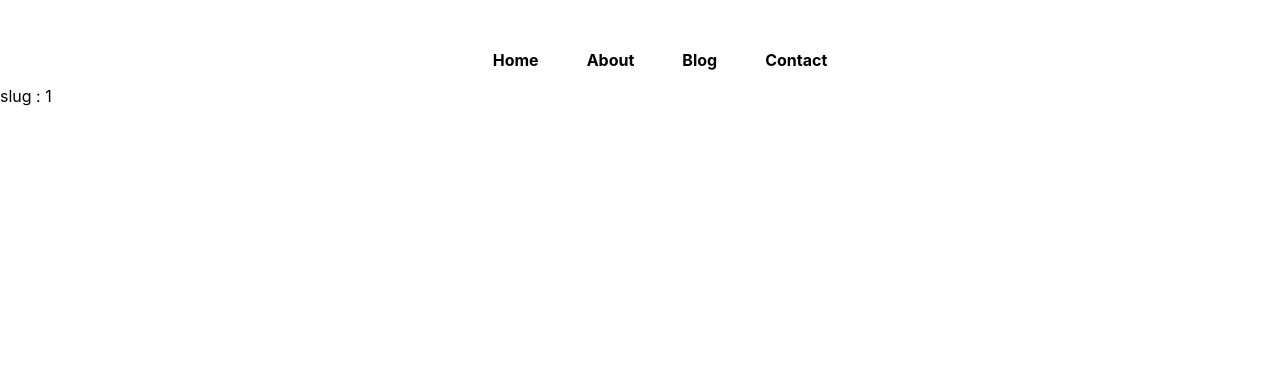
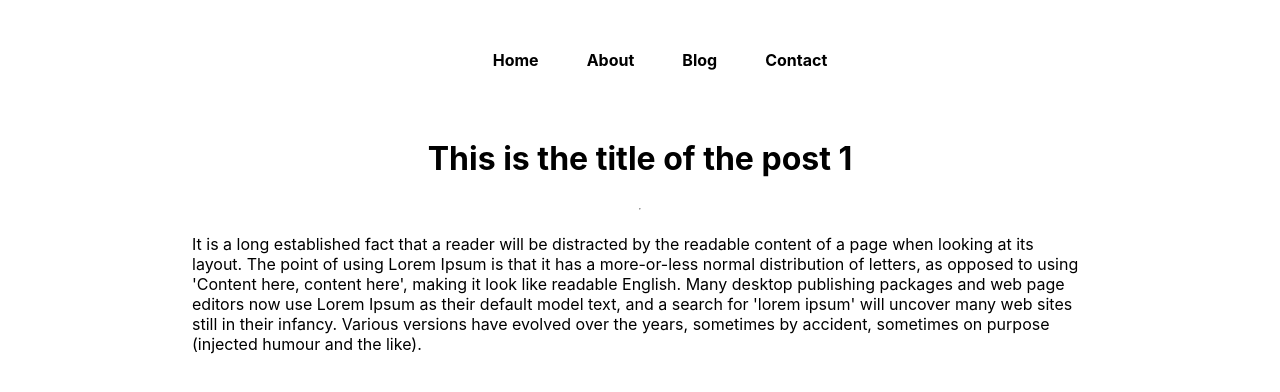
Before and after one commit to Ahtisham-Shakir/NEXTJS-Projects, a Next.js app in the folder huntingcoder/: page /blogpost/1 in a window 1280 px wide. Shown: the top 392 px of the page. Built offline with nearby package versions, Linux system fonts and the light colour scheme.

Commit message:
worked on blog page blogPost page and created blogs and getblog endpoints

```diff
--- /dev/null
+++ b/huntingcoder/blogdata/how-to-learn-javascript.json
@@ -0,0 +1,5 @@
+{
+    "title":"How to learn JavaScript",
+    "author":"Ahtisham Shakir",
+    "content":"JavaScript often abbreviated as JS, is a programming language that is one of the core technologies of the World Wide Web, alongside HTML and CSS. As of 2022, 98% of websites use JavaScript on the client side for webpage behavior, often incorporating third-party libraries. All major web browsers have a dedicated JavaScript engine to execute the code on users' devices. JavaScript is a high-level, often just-in-time compiled language that conforms to the ECMAScript standard.[10] It has dynamic typing, prototype-based object-orientation, and first-class functions. It is multi-paradigm, supporting event-driven, functional, and imperative programming styles. It has application programming interfaces (APIs) for working with text, dates, regular expressions, standard data structures, and the Document Object Model (DOM). The ECMAScript standard does not include any input/output (I/O), such as networking, storage, or graphics facilities. In practice, the web browser or other runtime system provides JavaScript APIs for I/O. JavaScript engines were originally used only in web browsers, but are now core components of some servers and a variety of applications. The most popular runtime system for this usage is Node.js. Although Java and JavaScript are similar in name, syntax, and respective standard libraries, the two languages are distinct and differ greatly in design."
+}
--- /dev/null
+++ b/huntingcoder/blogdata/how-to-learn-nextjs.json
@@ -0,0 +1,5 @@
+{
+    "title":"How to learn Next js",
+    "author":"Ahtisham Shakir",
+    "content":"JavaScript often abbreviated as JS, is a programming language that is one of the core technologies of the World Wide Web, alongside HTML and CSS. As of 2022, 98% of websites use JavaScript on the client side for webpage behavior, often incorporating third-party libraries. All major web browsers have a dedicated JavaScript engine to execute the code on users' devices. JavaScript is a high-level, often just-in-time compiled language that conforms to the ECMAScript standard.[10] It has dynamic typing, prototype-based object-orientation, and first-class functions. It is multi-paradigm, supporting event-driven, functional, and imperative programming styles. It has application programming interfaces (APIs) for working with text, dates, regular expressions, standard data structures, and the Document Object Model (DOM). The ECMAScript standard does not include any input/output (I/O), such as networking, storage, or graphics facilities. In practice, the web browser or other runtime system provides JavaScript APIs for I/O. JavaScript engines were originally used only in web browsers, but are now core components of some servers and a variety of applications. The most popular runtime system for this usage is Node.js. Although Java and JavaScript are similar in name, syntax, and respective standard libraries, the two languages are distinct and differ greatly in design."
+}
--- /dev/null
+++ b/huntingcoder/blogdata/how-to-learn-python.json
@@ -0,0 +1,5 @@
+{
+    "title":"How to learn Python",
+    "author":"Ahtisham Shakir",
+    "content":"JavaScript often abbreviated as JS, is a programming language that is one of the core technologies of the World Wide Web, alongside HTML and CSS. As of 2022, 98% of websites use JavaScript on the client side for webpage behavior, often incorporating third-party libraries. All major web browsers have a dedicated JavaScript engine to execute the code on users' devices. JavaScript is a high-level, often just-in-time compiled language that conforms to the ECMAScript standard.[10] It has dynamic typing, prototype-based object-orientation, and first-class functions. It is multi-paradigm, supporting event-driven, functional, and imperative programming styles. It has application programming interfaces (APIs) for working with text, dates, regular expressions, standard data structures, and the Document Object Model (DOM). The ECMAScript standard does not include any input/output (I/O), such as networking, storage, or graphics facilities. In practice, the web browser or other runtime system provides JavaScript APIs for I/O. JavaScript engines were originally used only in web browsers, but are now core components of some servers and a variety of applications. The most popular runtime system for this usage is Node.js. Although Java and JavaScript are similar in name, syntax, and respective standard libraries, the two languages are distinct and differ greatly in design."
+}
--- /dev/null
+++ b/huntingcoder/pages/api/blogs.js
@@ -0,0 +1,8 @@
+import * as fs from "fs";
+
+export default function handler(req, res) {
+  fs.readdir("blogdata", (err, data) => {
+    console.log(data);
+    res.status(200).json(data);
+  });
+}
--- /dev/null
+++ b/huntingcoder/pages/api/getblog.js
@@ -0,0 +1,12 @@
+// http://localhost:3000/api/getblog?slug=how-to-learn-javascript
+
+import * as fs from "fs";
+
+export default function handler(req, res) {
+  fs.readFile(`blogdata/${req.query.slug}.json`, "utf-8", (err, data) => {
+    if (err) {
+      res.status(200).json({ error: "No such blog found" });
+    }
+    res.status(200).json(JSON.parse(data));
+  });
+}
--- a/huntingcoder/pages/api/hello.js
+++ /dev/null
@@ -1,5 +0,0 @@
-// Next.js API route support: https://nextjs.org/docs/api-routes/introduction
-
-export default function handler(req, res) {
-  res.status(200).json({ name: 'John Doe' })
-}
--- a/huntingcoder/pages/blogpost/[slug].js
+++ b/huntingcoder/pages/blogpost/[slug].js
@@ -1,10 +1,29 @@
 import React from "react";
 import { useRouter } from "next/router";
+import styles from "../../styles/BlogPost.module.css";
 
 const Slug = () => {
   const router = useRouter();
   const { slug } = router.query;
-  return <div>slug : {slug}</div>;
+  return (
+    <div className={styles.container}>
+      <main className={styles.main}>
+        <h1>This is the title of the post {slug}</h1>
+        <hr />
+        <p>
+          It is a long established fact that a reader will be distracted by the
+          readable content of a page when looking at its layout. The point of
+          using Lorem Ipsum is that it has a more-or-less normal distribution of
+          letters, as opposed to using 'Content here, content here', making it
+          look like readable English. Many desktop publishing packages and web
+          page editors now use Lorem Ipsum as their default model text, and a
+          search for 'lorem ipsum' will uncover many web sites still in their
+          infancy. Various versions have evolved over the years, sometimes by
+          accident, sometimes on purpose (injected humour and the like).
+        </p>
+      </main>
+    </div>
+  );
 };
 
 export default Slug;
--- /dev/null
+++ b/huntingcoder/styles/Blog.module.css
@@ -0,0 +1,13 @@
+.main {
+  min-height: 100vh;
+  padding: 2rem 0;
+  flex: 1;
+  display: flex;
+  flex-direction: column;
+  justify-content: flex-start;
+  align-items: center;
+}
+
+.blogItemh3 {
+  cursor: pointer;
+}
--- /dev/null
+++ b/huntingcoder/styles/BlogPost.module.css
@@ -0,0 +1,13 @@
+.container {
+  padding: 0 12rem;
+}
+
+.main {
+  min-height: 100vh;
+  padding: 2rem 0;
+  flex: 1;
+  display: flex;
+  flex-direction: column;
+  justify-content: flex-start;
+  align-items: center;
+}
```
Also changed, not shown: huntingcoder/pages/blog.js (+23 -1 lines).
